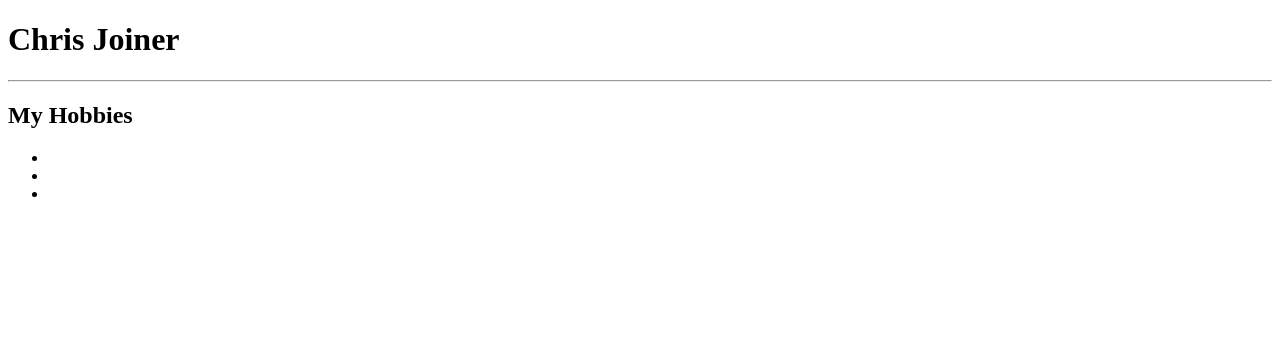
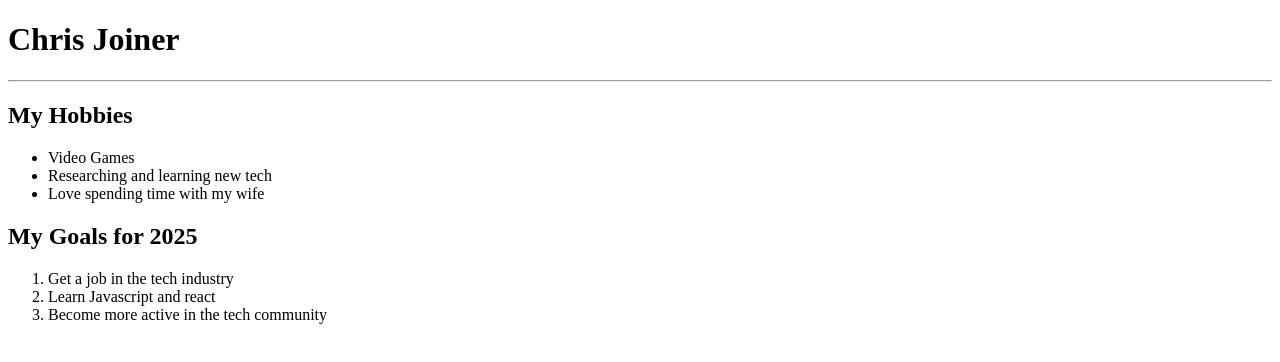
Before and after one commit to chrisjoiner1989/About_me, a plain HTML site: page index.html in a window 1280 px wide. Drawn offline with Linux system fonts and the light colour scheme.

Commit message:
added a OL with 3 Li elemnts and descriptions to them

```diff
--- a/index.html
+++ b/index.html
@@ -10,9 +10,15 @@
     <hr />
     <h2>My Hobbies</h2>
     <ul>
-        <li></li>
-        <li></li>
-        <li></li>
+        <li>Video Games</li>
+        <li>Researching and learning new tech</li>
+        <li>Love spending time with my wife</li>
     </ul>
+    <h2>My Goals for 2025</h2>
+    <ol>
+        <li>Get a job in the tech industry</li>
+        <li>Learn Javascript and react</li>
+        <li>Become more active in the tech community</li>
+    </ol>
 </body>
 </html>
```
